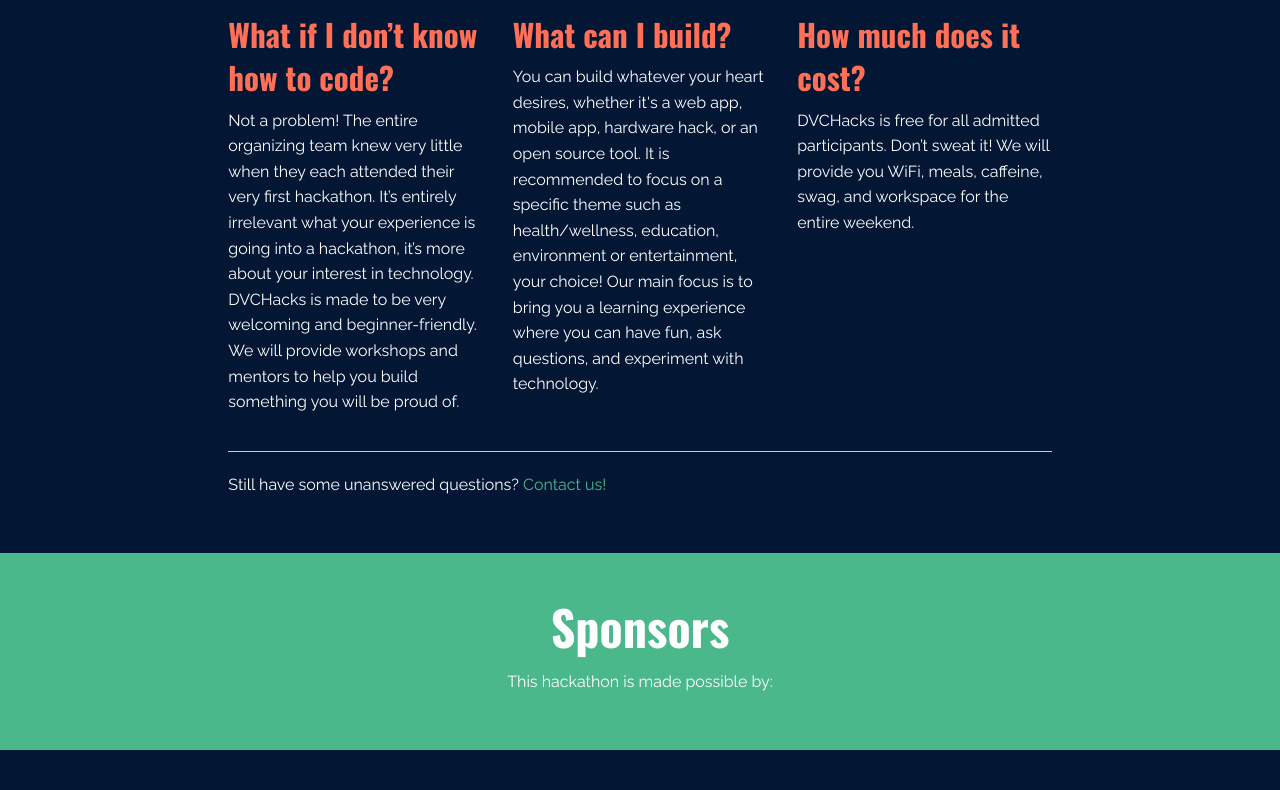
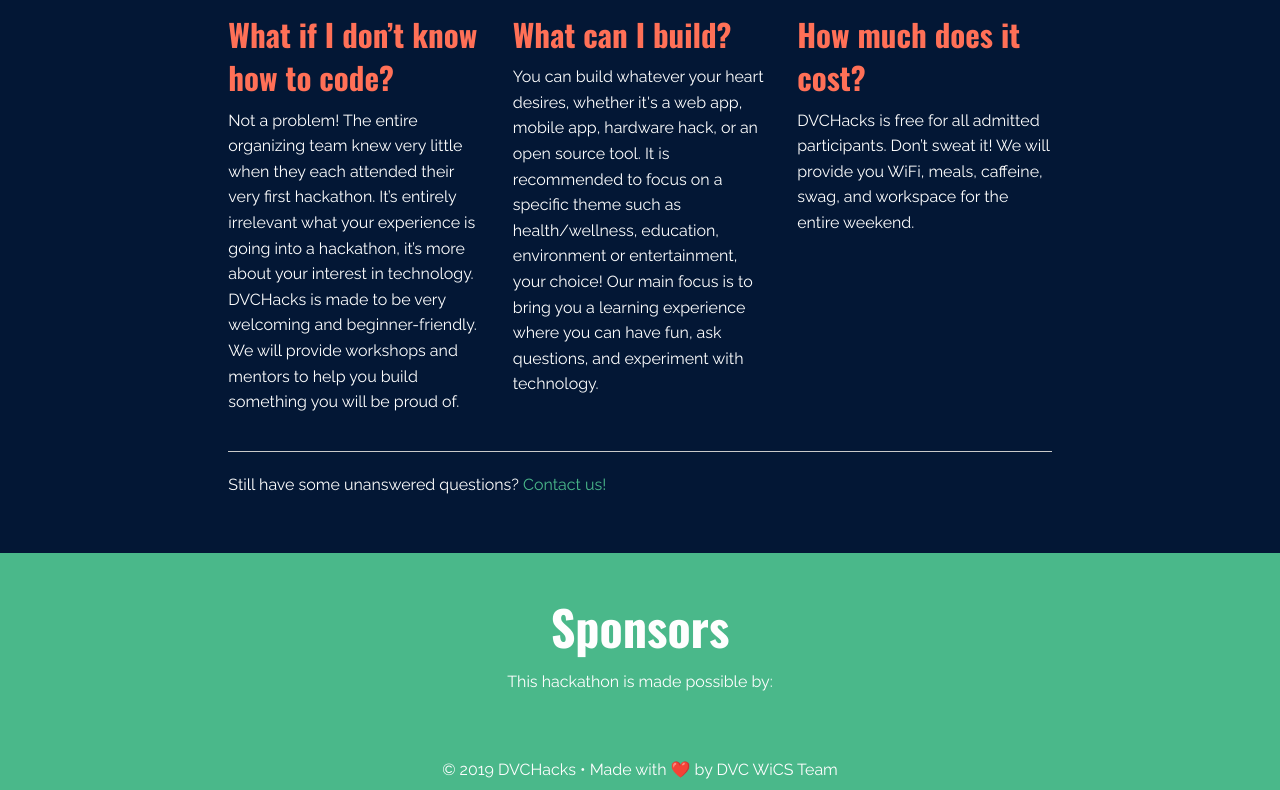
Before and after one commit to dvchacks/dvchacks.github.io, a website: page index.html in a window 1280 px wide. Shown: the part 3174-3964 px from the top of the page. Before the commit the page ends 3924 px from the top, so only its background shows below. Drawn offline with nearby package versions, Linux system fonts and the light colour scheme.

Commit message:
Add footer

```diff
--- a/index.html
+++ b/index.html
@@ -296,6 +296,11 @@
       <p>This hackathon is made possible by:</p>
     </div>
   </div>
+  <div id="footer" class="grid-x align-center align-middle">
+    <div class="cell text-center">
+      <p>© 2019 DVCHacks • Made with ❤️ by DVC WiCS Team</p>
+    </div>
+  </div>
 
 
   <!-- Scripts -->
--- a/src/scss/styles.scss
+++ b/src/scss/styles.scss
@@ -192,6 +192,15 @@
   padding: $section-padding;
 }
 
+#footer {
+  background: $primary-color;
+  height: 2.5rem;
+
+  p {
+    margin-bottom: 0;
+  }
+}
+
 /*
   Utils
 */
```
Also changed, not shown: src/index.html (+1 -0 lines), src/partials/footer.html (added, +5 -0 lines), styles.css.
